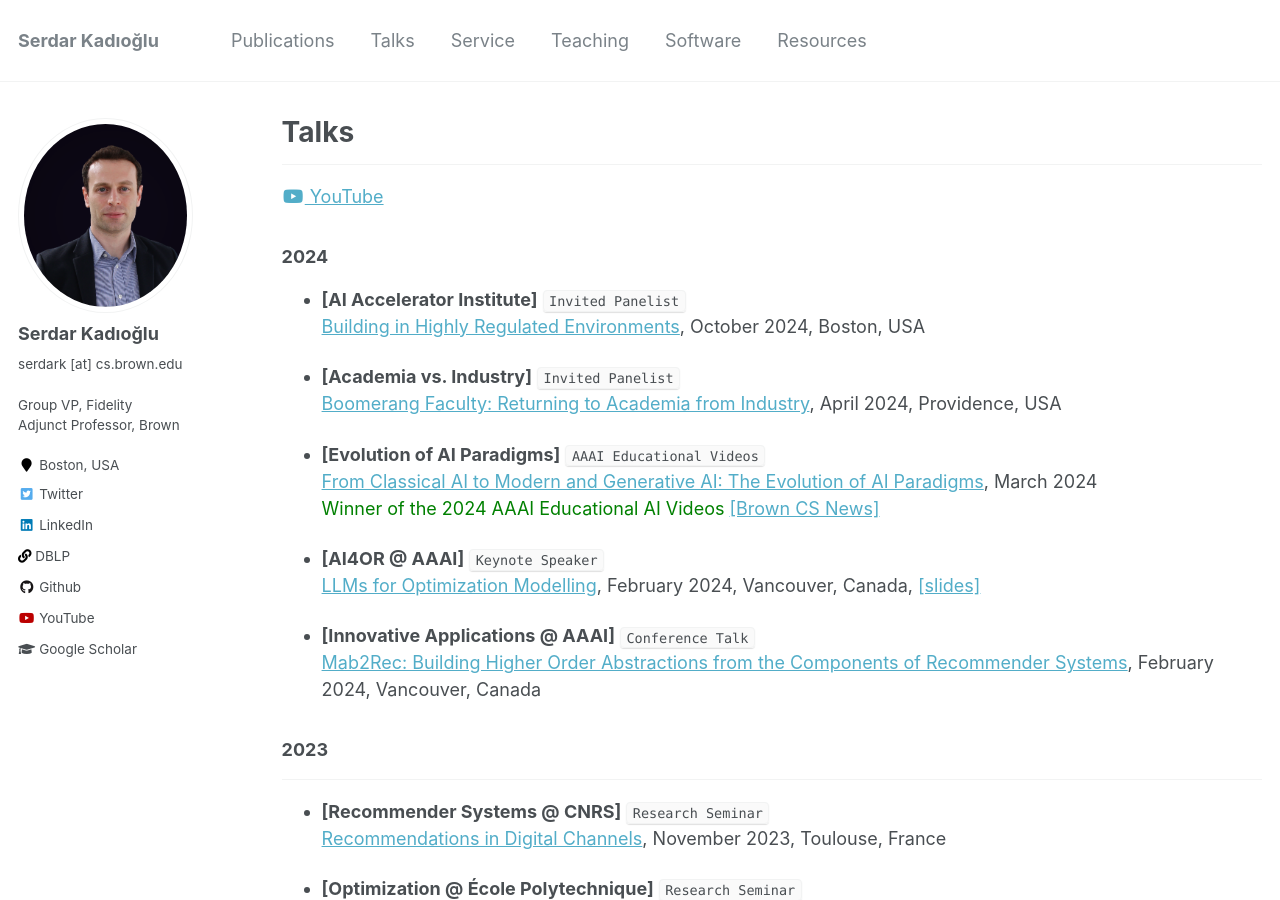
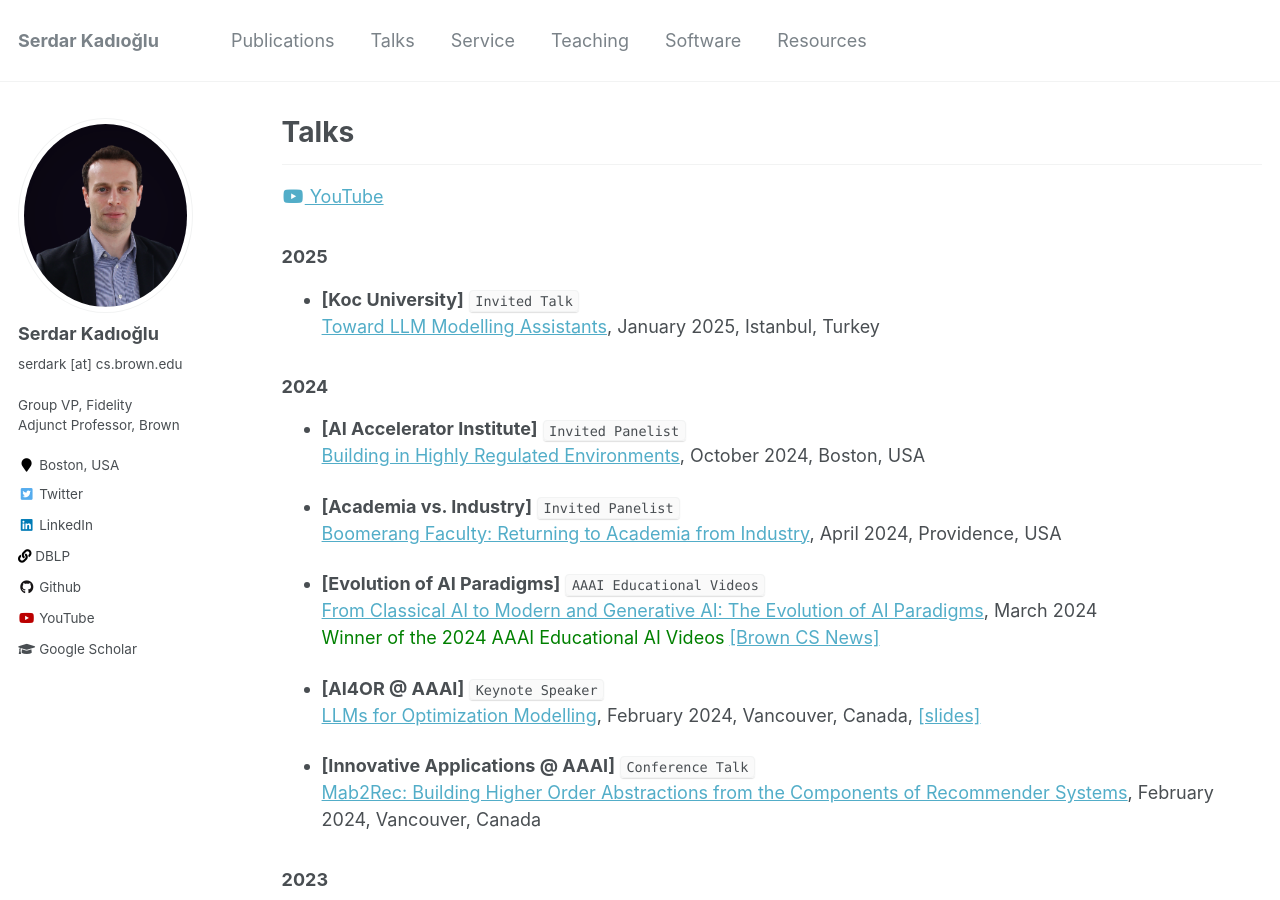
Before and after one commit to skadio/skadio.github.io, a Jekyll site: the page built from _pages/talks.md, in a window 1280 px wide and 900 px high. Built offline with Jekyll 4.4.1, drawn with Linux system fonts in a browser that asks for light colours.

Commit message:
Update talks.md

```diff
--- a/_pages/talks.md
+++ b/_pages/talks.md
@@ -8,6 +8,13 @@ author_profile: true
 ---
 
 <a href="https://www.youtube.com/channel/UCzJyUE6YtOdrGpyOpgYhyKg"><i class="fab fa-fw fa-youtube" aria-hidden="true"></i> YouTube</a>
+
+### 2025
+
+* **[Koc University]** `Invited Talk`\
+   [Toward LLM Modelling Assistants](https://ai.ku.edu.tr/ai-meetings/?detail=true&id=710794b3-3991-4df5-9091-926bdd90fa6f), January 2025, Istanbul, Turkey
+
+
 
 ### 2024
 
```
